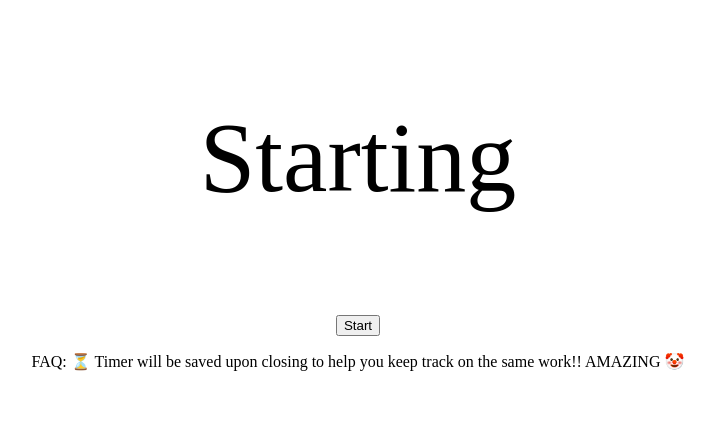
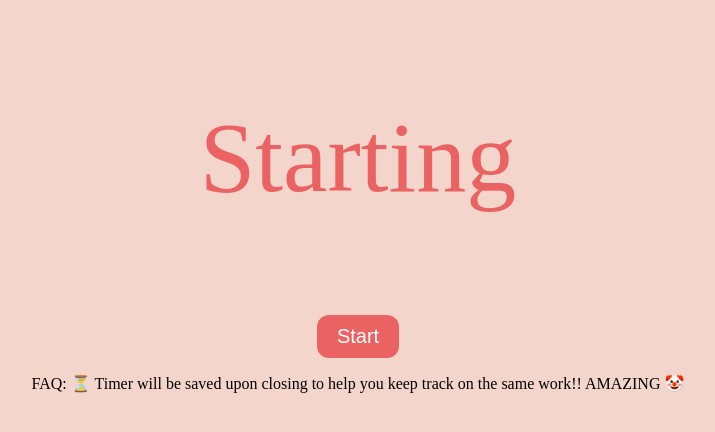
Before and after one commit to alexyuefeng/TimerExplore, a plain HTML site: page index.html in a window 1280 px wide. Shown: the whole page, without its empty margins (282-997 px from the left). Drawn offline with Linux system fonts and the light colour scheme.

Commit message:
CSS added

```diff
--- a/index.html
+++ b/index.html
@@ -4,14 +4,28 @@
 <head>
 <title>A Useless Timer</title>
 <style>
+body {
+    background-color: #F4D5CB;
+}
 #timerDisplay {
     font-size:100px;
     text-align: center;
+    color: #EA6262;
 }
 .cc {
     display: flex;
     justify-content: center;
     align-items: center;
+}
+
+#btn{
+    border-style: none;
+    padding: 10px 20px;
+    font-size: 20px;
+    background-color: #EA6262;
+    color: white;
+    cursor: pointer;
+    border-radius: 12px;
 }
 </style>
 </head>
```
